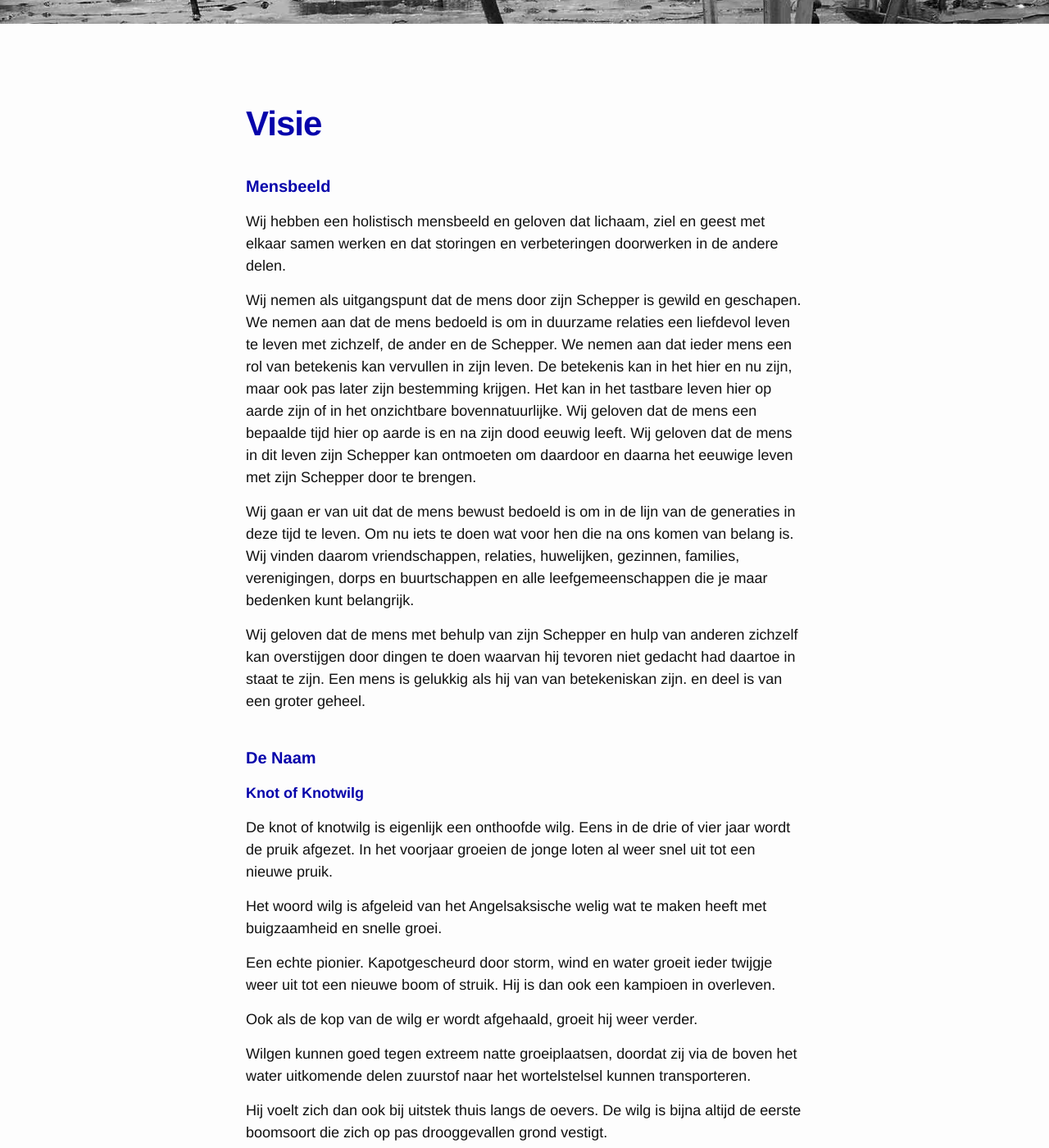
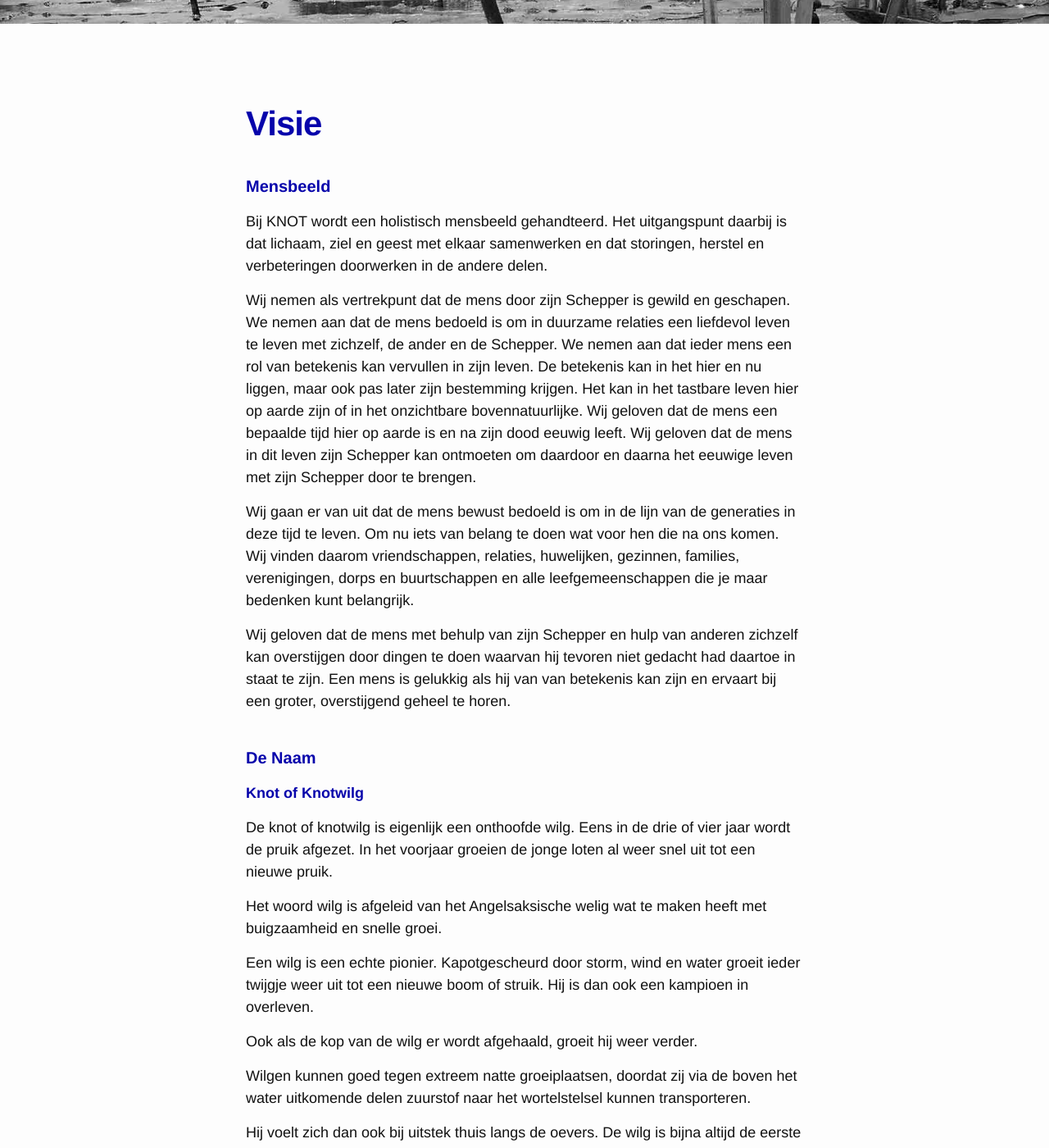
Before and after one commit to keesneven/keesneven.github.io, a Jekyll site: the page built from visie.md, in a window 1280 px wide and 1400 px high, scrolled down 471 px. Shown: the whole window at 82% size. Built offline with Jekyll 4.4.1, drawn with Linux system fonts in a browser that asks for light colours; nearby versions of some CDN libraries.

Commit message:
Update visie.md

```diff
--- a/visie.md
+++ b/visie.md
@@ -7,13 +7,13 @@ img-path: /assets/img/bg1.jpg
 ---
 
 #### Mensbeeld
-Wij hebben een holistisch mensbeeld en geloven dat lichaam, ziel en geest met elkaar samen werken en dat storingen en verbeteringen doorwerken in de andere delen.
+Bij KNOT wordt een holistisch mensbeeld gehandteerd. Het uitgangspunt daarbij is dat lichaam, ziel en geest met elkaar samenwerken en dat storingen, herstel en verbeteringen doorwerken in de andere delen.
 
-Wij nemen als uitgangspunt dat de mens door zijn Schepper is gewild en geschapen. We nemen aan dat de mens bedoeld  is om in duurzame relaties een liefdevol leven te leven met zichzelf, de ander en de Schepper. We nemen aan dat ieder mens een rol van betekenis kan vervullen in zijn leven. De betekenis kan in het hier en nu zijn, maar ook pas later zijn bestemming krijgen. Het kan in het tastbare leven hier op aarde zijn of in het onzichtbare bovennatuurlijke. Wij geloven dat de mens een bepaalde tijd hier op aarde is en na zijn dood eeuwig leeft. Wij geloven dat de mens in dit leven zijn Schepper kan ontmoeten om daardoor en daarna het eeuwige leven met zijn Schepper door te brengen.
+Wij nemen als vertrekpunt dat de mens door zijn Schepper is gewild en geschapen. We nemen aan dat de mens bedoeld is om in duurzame relaties een liefdevol leven te leven met zichzelf, de ander en de Schepper. We nemen aan dat ieder mens een rol van betekenis kan vervullen in zijn leven. De betekenis kan in het hier en nu liggen, maar ook pas later zijn bestemming krijgen. Het kan in het tastbare leven hier op aarde zijn of in het onzichtbare bovennatuurlijke. Wij geloven dat de mens een bepaalde tijd hier op aarde is en na zijn dood eeuwig leeft. Wij geloven dat de mens in dit leven zijn Schepper kan ontmoeten om daardoor en daarna het eeuwige leven met zijn Schepper door te brengen.
 
-Wij gaan er van uit dat de mens bewust bedoeld is om in de lijn van de generaties in deze tijd te leven. Om nu iets te doen wat voor hen die na ons komen van belang is. Wij vinden daarom vriendschappen, relaties, huwelijken, gezinnen, families, verenigingen, dorps en buurtschappen en alle leefgemeenschappen die je maar bedenken kunt belangrijk.
+Wij gaan er van uit dat de mens bewust bedoeld is om in de lijn van de generaties in deze tijd te leven. Om nu iets van belang te doen wat voor hen die na ons komen. Wij vinden daarom vriendschappen, relaties, huwelijken, gezinnen, families, verenigingen, dorps en buurtschappen en alle leefgemeenschappen die je maar bedenken kunt belangrijk.
 
-Wij geloven dat de mens met behulp van zijn Schepper en hulp van anderen zichzelf kan overstijgen door dingen te doen waarvan hij tevoren niet gedacht had daartoe in staat te zijn. Een mens is gelukkig als hij van van betekeniskan zijn. en deel is van een groter geheel.
+Wij geloven dat de mens met behulp van zijn Schepper en hulp van anderen zichzelf kan overstijgen door dingen te doen waarvan hij tevoren niet gedacht had daartoe in staat te zijn. Een mens is gelukkig als hij van van betekenis kan zijn en ervaart bij een groter, overstijgend geheel te horen.
 
 
 #### De Naam
@@ -24,7 +24,7 @@ De knot of knotwilg is eigenlijk een onthoofde wilg. Eens in de drie of vier jaa
 
 Het woord wilg is afgeleid van het Angelsaksische welig wat te maken heeft met buigzaamheid en snelle groei.
 
-Een echte pionier. Kapotgescheurd door storm, wind en water groeit ieder twijgje weer uit tot een nieuwe boom of struik. Hij is dan ook een kampioen in overleven.
+Een wilg is een echte pionier. Kapotgescheurd door storm, wind en water groeit ieder twijgje weer uit tot een nieuwe boom of struik. Hij is dan ook een kampioen in overleven.
 
 Ook als de kop van de wilg er wordt afgehaald, groeit hij weer verder.
 
```
